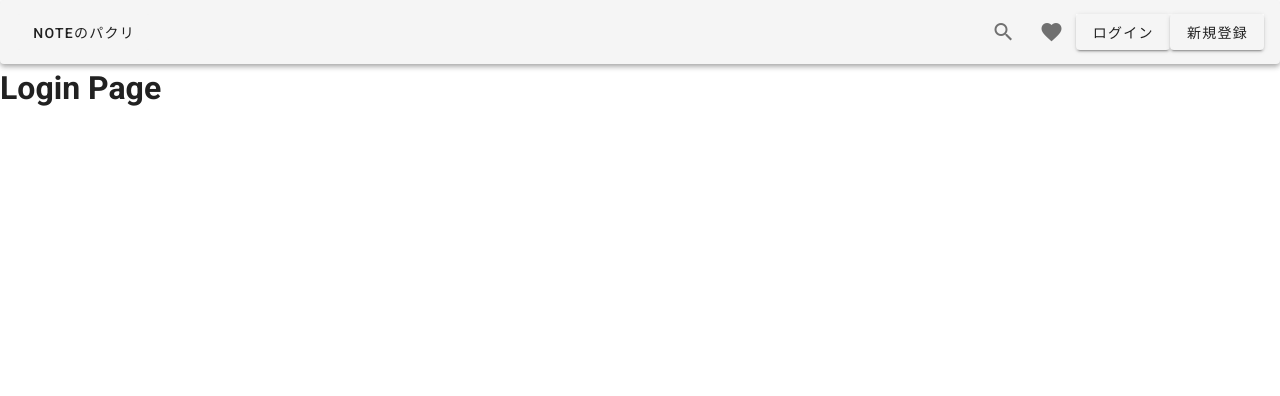
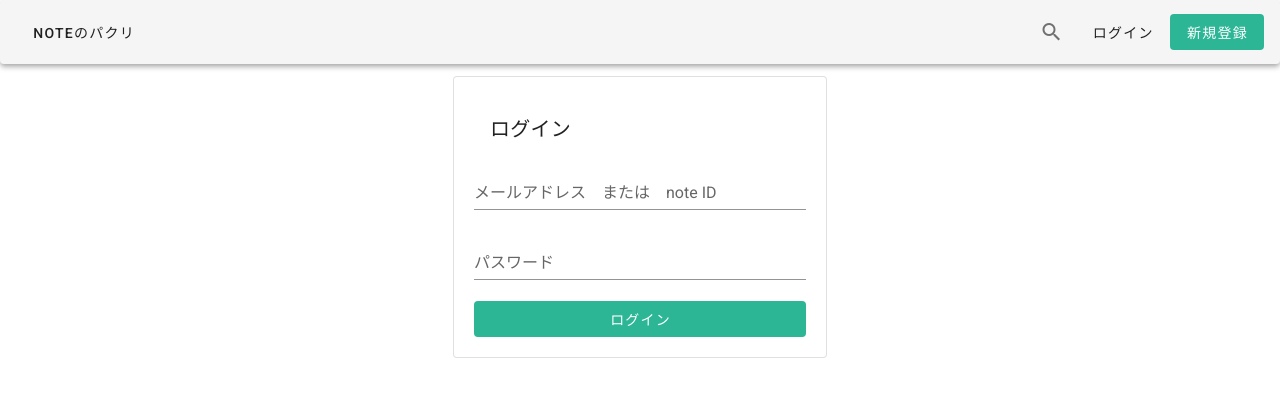
Before and after one commit to takeru-doi-0210/blog_app, a Nuxt app in the folder front/: page /login in a window 1280 px wide. Shown: the top 396 px of the page. Built offline with nearby package versions, Linux system fonts and the light colour scheme.

Commit message:
make login page and fix header

```diff
--- a/front/components/common/Header.vue
+++ b/front/components/common/Header.vue
@@ -3,17 +3,11 @@
     <v-app-bar app>
         <v-btn href="/" depressed>Noteのパクリ</v-btn>
         <v-spacer />
-      <v-btn icon>
-        <v-icon>mdi-magnify</v-icon>
-      </v-btn>
-
-      <v-btn icon>
-        <v-icon>mdi-heart</v-icon>
-      </v-btn>
-      <v-list class="pa-0">
-        <v-btn nuxt href="login">ログイン</v-btn></v-btn>
-        <v-btn nuxt href="create">新規登録</v-btn></v-btn>
-      </v-list>
+        <v-btn icon>
+          <v-icon>mdi-magnify</v-icon>
+        </v-btn>
+        <v-btn nuxt href="login" depressed>ログイン</v-btn></v-btn>
+        <v-btn nuxt href="create" color="#2cb696" class="white--text" depressed>新規登録</v-btn></v-btn>
       <template v-slot:extension v-if="isHome">
         <v-tabs align-with-title>
           <v-tab>ホーム</v-tab>
@@ -34,10 +28,10 @@ export default {
     }
   },
   computed: {
+    /*global location*/
     isHome() {
-      /*global location*/
       return location.pathname == "/"
-    }
+    },
   }
 }
 </script>
--- a/front/pages/login.vue
+++ b/front/pages/login.vue
@@ -1,3 +1,15 @@
 <template>
-    <h1>Login Page</h1>
+    <v-container>
+        <v-card max-width="374" outlined class="pa-5 mx-auto">
+            <v-card-title>ログイン</v-card-title>
+            <v-text-field label="メールアドレス　または　note ID" color="#2cb696"></v-text-field>
+            <v-text-field label="パスワード" color="#2cb696"></v-text-field>
+            <v-btn depressed color="#2cb696" class="white--text" width="100%">ログイン</v-btn>
+        </v-card>
+    </v-container>
 </template>
+<script>
+    export default {
+
+    }
+</script>
```
